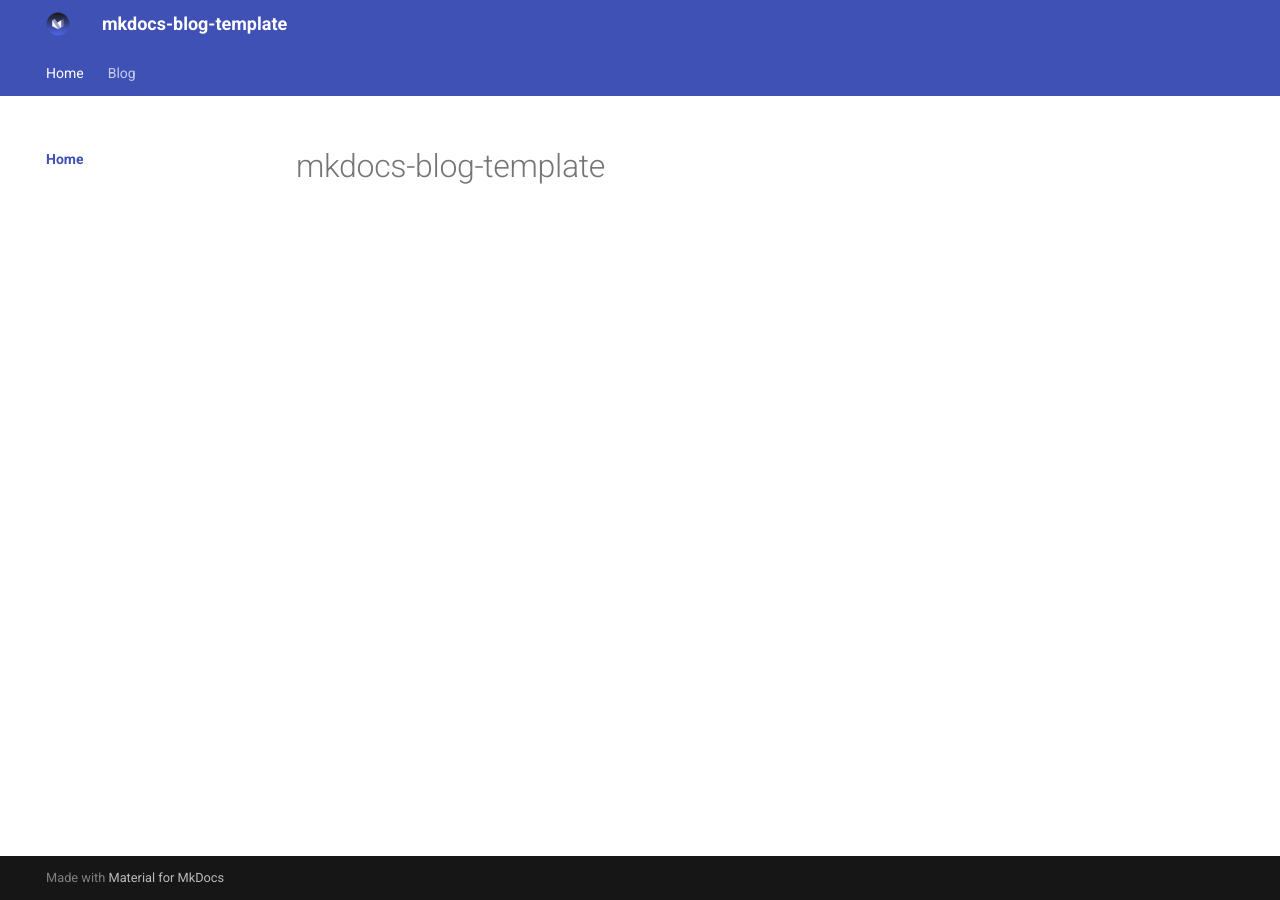
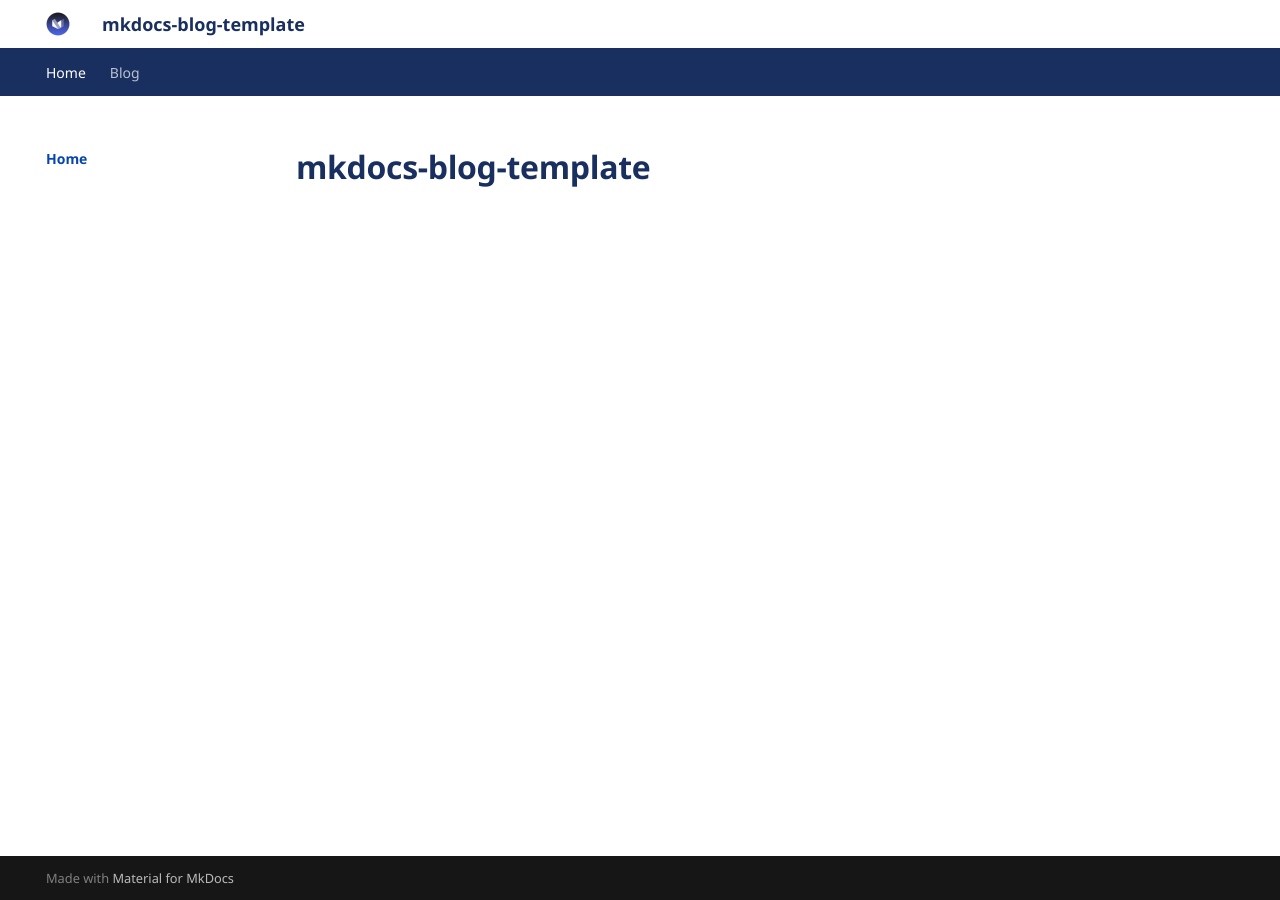
Before and after one commit to crz33/mkdocs-blog-template, an MkDocs documentation site: the page built from docs/index.md, in a window 1280 px wide. Built offline with MkDocs 1.6.1 and Material for MkDocs 9.7.7, drawn with Linux system fonts in a browser that asks for light colours.

Commit message:
change style

```diff
--- a/docs/assets/css/template.css
+++ b/docs/assets/css/template.css
@@ -1 +1,80 @@
 /* this should not be changed */
+
+:root {
+  /* for material */
+  --md-primary-fg-color: #192f60;
+  --md-primary-bg-color: #ffffff;
+  --md-text-font: YakuHanJPs, "Segoe UI", Arial, Meiryo, sans-serif;
+  --md-code-font: Consolas, Menlo, "courier new", monospace;
+
+  /* for this theme */
+  --crz33-font-weight: 400;
+  --crz33-link-color: #0645ad;
+  --crz33-header-bg-color: #fafaed;
+}
+
+/* site */
+html {
+  overflow-y: scroll;
+  font-weight: var(--crz33-font-weight);
+}
+
+.md-header {
+  background-color: var(--md-primary-bg-color);
+  color: var(--md-primary-fg-color);
+}
+
+main.md-main {
+  a:link {
+    color: var(--crz33-link-color);
+  }
+
+  a:visited {
+    color: var(--crz33-link-color);
+  }
+
+  a:hover {
+    color: var(--crz33-link-color);
+  }
+
+  a:active {
+    color: var(--crz33-link-color);
+  }
+
+  a:hover {
+    text-decoration: underline;
+  }
+}
+
+/* typeset */
+div.md-content article.md-typeset {
+  /* title */
+  h1 {
+    font-weight: bold;
+    color: var(--md-primary-fg-color);
+  }
+
+  /* h2 */
+  h2 {
+    margin-top: 4em;
+    font-weight: bold;
+    color: var(--md-primary-fg-color);
+    background-color: var(--crz33-header-bg-color);
+    border-left: 0.5em solid var(--md-primary-fg-color);
+    padding: 0.3em 0.5em 0.3em 0.5em;
+  }
+
+  /* h3 */
+  h3 {
+    margin-top: 3em;
+    font-weight: bold;
+    color: var(--md-primary-fg-color);
+    border-bottom: 2px solid var(--md-primary-fg-color);
+    padding: 0.3em 0.5em 0.3em 0.5em;
+  }
+
+  /* admonition */
+  .admonition {
+    font-size: 1em;
+  }
+}
```
